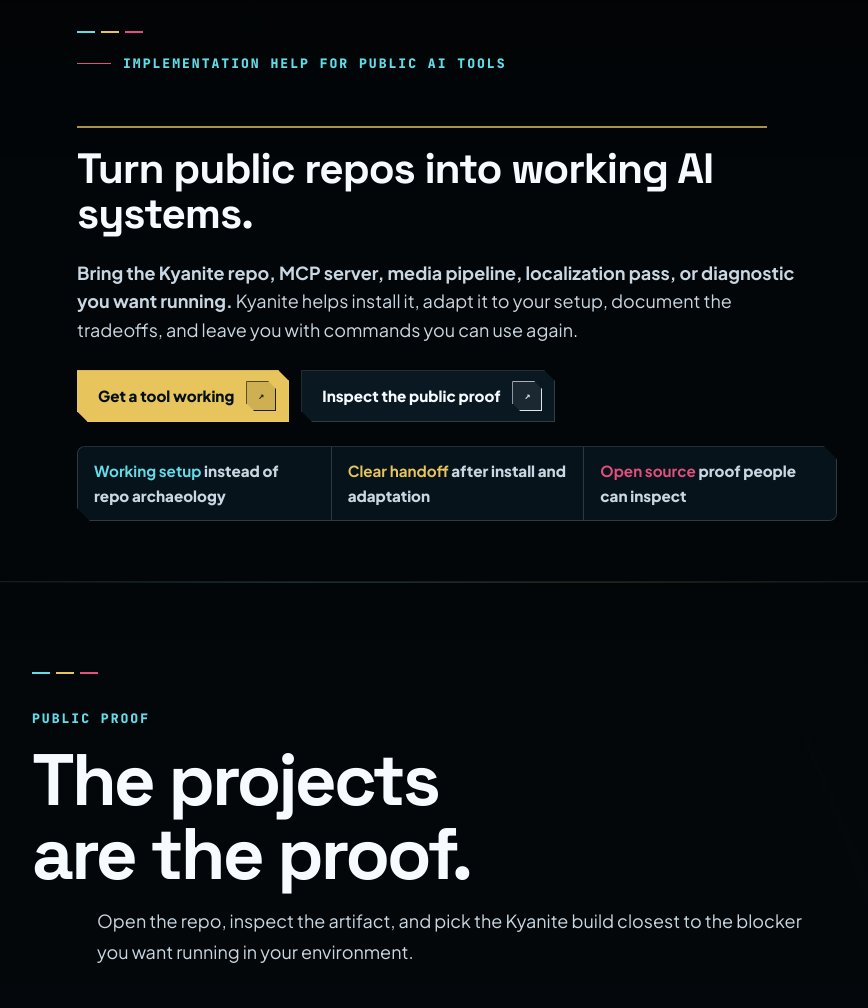
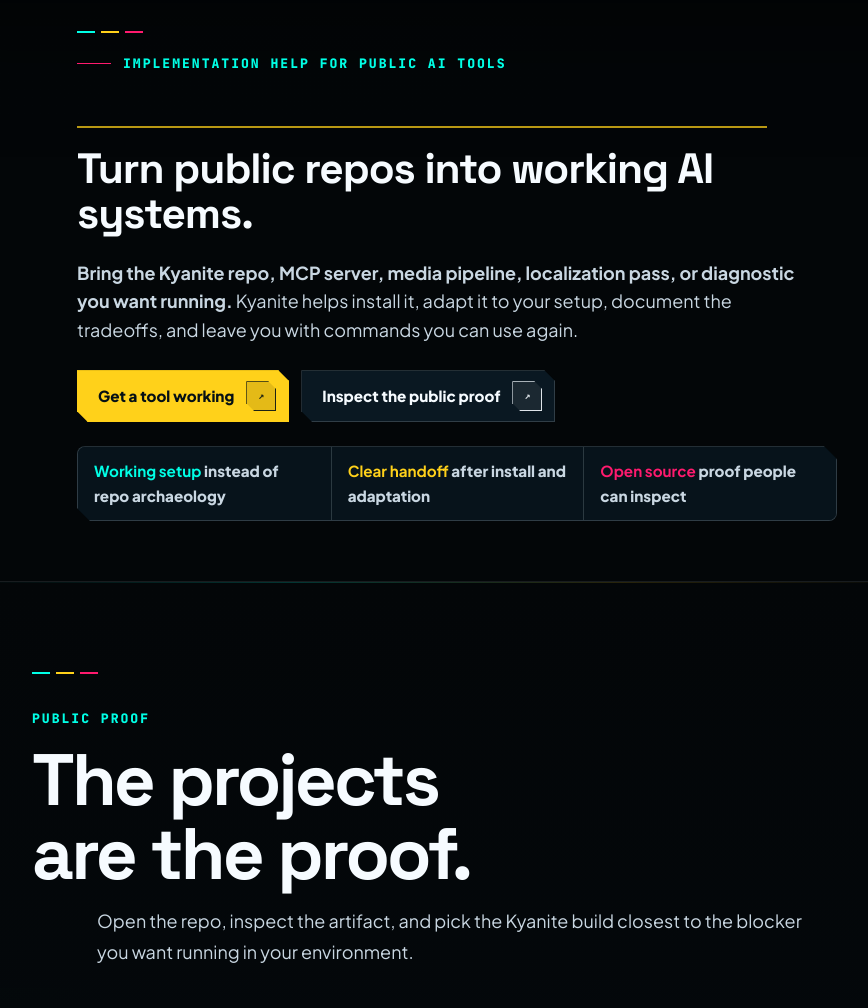
Before and after one commit to KyaniteLabs/kyanite-landing, a Flask app: page / in a window 1280 px wide. Shown: the part 975-1983 px from the top of the page, without its empty margins (183-1051 px from the left). Run offline with Flask 3, Linux system fonts and the light colour scheme; some libraries are stand-ins or nearby versions.

Commit message:
fix: align public Kyanite signals with locked triad

```diff
--- a/static/css/kyanite-system.css
+++ b/static/css/kyanite-system.css
@@ -29,16 +29,16 @@
   --step-6: clamp(3rem, 1.95rem + 5.25vw, 5.9rem);
   --measure: 66ch;
   --measure-wide: 74ch;
-  --cyan: #5edce8;
-  --cyan-2: #2aaec1;
-  --cyan-rgb: 94, 220, 232;
+  --cyan: #00ffe6;
+  --cyan-2: #00ffe6;
+  --cyan-rgb: 0, 255, 230;
   --blue: #087dcc;
-  --magenta: #e85682;
-  --magenta-2: #a969d8;
-  --magenta-rgb: 232, 86, 130;
-  --amber: #e9c960;
-  --amber-2: #d89f38;
-  --amber-rgb: 233, 201, 96;
+  --magenta: #ff1a6e;
+  --magenta-2: #ff1a6e;
+  --magenta-rgb: 255, 26, 110;
+  --amber: #ffd11a;
+  --amber-2: #ffd11a;
+  --amber-rgb: 255, 209, 26;
   --green: #7edba5;
   --red: #ff1a3d;
   --shadow: rgba(0, 0, 0, 0.5);
@@ -1872,11 +1879,11 @@ textarea:focus {
   --text-2: #c9d7e2;
   --muted: #8da0af;
   --muted-2: #657887;
-  --cyan: #64dce7;
-  --cyan-2: #19a7bd;
-  --amber: #e7c45c;
-  --amber-2: #b98932;
-  --magenta: #e34f7c;
+  --cyan: #00ffe6;
+  --cyan-2: #00ffe6;
+  --amber: #ffd11a;
+  --amber-2: #ffd11a;
+  --magenta: #ff1a6e;
   --green: #7edba5;
   --radius: 8px;
   --radius-sm: 6px;
@@ -1902,10 +1909,10 @@ body::before {
 body::after {
   z-index: -1;
   background:
-    linear-gradient(90deg, rgba(100, 220, 231, 0.05) 1px, transparent 1px),
-    linear-gradient(0deg, rgba(100, 220, 231, 0.04) 1px, transparent 1px),
-    linear-gradient(135deg, transparent 0 42%, rgba(231, 196, 92, 0.08) 42.2% 42.55%, transparent 42.8%),
-    linear-gradient(24deg, transparent 0 58%, rgba(227, 79, 124, 0.07) 58.15% 58.45%, transparent 58.7%),
+    linear-gradient(90deg, rgba(0, 255, 230, 0.05) 1px, transparent 1px),
+    linear-gradient(0deg, rgba(0, 255, 230, 0.04) 1px, transparent 1px),
+    linear-gradient(135deg, transparent 0 42%, rgba(255, 209, 26, 0.08) 42.2% 42.55%, transparent 42.8%),
+    linear-gradient(24deg, transparent 0 58%, rgba(255, 26, 110, 0.07) 58.15% 58.45%, transparent 58.7%),
     rgba(4, 7, 10, 0.34);
   background-size: 72px 72px, 72px 72px, 100% 100%, 100% 100%, auto;
   box-shadow:
@@ -2083,8 +2090,8 @@ button,
 
 .hero::before {
   background:
-    linear-gradient(90deg, rgba(100, 220, 231, 0.18) 0 1px, transparent 1px 100%),
-    linear-gradient(0deg, rgba(231, 196, 92, 0.11) 0 1px, transparent 1px 100%);
+    linear-gradient(90deg, rgba(0, 255, 230, 0.18) 0 1px, transparent 1px 100%),
+    linear-gradient(0deg, rgba(255, 209, 26, 0.11) 0 1px, transparent 1px 100%);
   background-size: 18vw 100%, 100% 18vh;
   border-top: 1px solid rgba(246, 251, 255, 0.06);
   opacity: 0.42;
@@ -2096,8 +2103,8 @@ button,
   inset: 18% 46% 10% -12%;
   pointer-events: none;
   background:
-    linear-gradient(110deg, transparent 0 46%, rgba(100, 220, 231, 0.2) 46.4% 46.8%, transparent 47.2%),
-    linear-gradient(112deg, transparent 0 59%, rgba(231, 196, 92, 0.18) 59.2% 59.5%, transparent 59.8%);
+    linear-gradient(110deg, transparent 0 46%, rgba(0, 255, 230, 0.2) 46.4% 46.8%, transparent 47.2%),
+    linear-gradient(112deg, transparent 0 59%, rgba(255, 209, 26, 0.18) 59.2% 59.5%, transparent 59.8%);
   opacity: 0.9;
 }
 
@@ -2198,7 +2205,7 @@ button,
   max-width: 760px;
   border-radius: var(--radius);
   background:
-    linear-gradient(135deg, rgba(100, 220, 231, 0.08), transparent 34%),
+    linear-gradient(135deg, rgba(0, 255, 230, 0.08), transparent 34%),
     rgba(4, 9, 13, 0.74);
   clip-path: polygon(0 0, calc(100% - 13px) 0, 100% 13px, 100% 100%, 13px 100%, 0 calc(100% - 13px));
 }
@@ -2260,13 +2267,13 @@ section {
 section::before {
   width: min(980px, calc(100% - 40px));
   background:
-    linear-gradient(90deg, transparent, rgba(100, 220, 231, 0.42), rgba(231, 196, 92, 0.32), transparent);
+    linear-gradient(90deg, transparent, rgba(0, 255, 230, 0.42), rgba(255, 209, 26, 0.32), transparent);
 }
 
 .band {
   background:
-    linear-gradient(135deg, rgba(100, 220, 231, 0.07), transparent 28%),
-    linear-gradient(18deg, transparent 64%, rgba(231, 196, 92, 0.07)),
+    linear-gradient(135deg, rgba(0, 255, 230, 0.07), transparent 28%),
+    linear-gradient(18deg, transparent 64%, rgba(255, 209, 26, 0.07)),
     rgba(6, 16, 24, 0.7);
 }
 
@@ -2529,7 +2536,7 @@ textarea::placeholder {
 
 .footer {
   background:
-    linear-gradient(90deg, rgba(100, 220, 231, 0.06), transparent 34%, rgba(231, 196, 92, 0.05)),
+    linear-gradient(90deg, rgba(0, 255, 230, 0.06), transparent 34%, rgba(255, 209, 26, 0.05)),
     var(--midnight);
 }
 
@@ -2719,10 +2726,10 @@ body::before {
 
 body::after {
   background:
-    linear-gradient(90deg, rgba(100, 220, 231, 0.07) 1px, transparent 1px),
-    linear-gradient(0deg, rgba(100, 220, 231, 0.045) 1px, transparent 1px),
-    linear-gradient(116deg, transparent 0 51%, rgba(231, 196, 92, 0.18) 51.05% 51.22%, transparent 51.3%),
-    linear-gradient(31deg, transparent 0 62%, rgba(227, 79, 124, 0.12) 62.08% 62.22%, transparent 62.34%),
+    linear-gradient(90deg, rgba(0, 255, 230, 0.07) 1px, transparent 1px),
+    linear-gradient(0deg, rgba(0, 255, 230, 0.045) 1px, transparent 1px),
+    linear-gradient(116deg, transparent 0 51%, rgba(255, 209, 26, 0.18) 51.05% 51.22%, transparent 51.3%),
+    linear-gradient(31deg, transparent 0 62%, rgba(255, 26, 110, 0.12) 62.08% 62.22%, transparent 62.34%),
     rgba(3, 6, 8, 0.68);
   background-size: 56px 56px, 56px 56px, 100% 100%, 100% 100%, auto;
   box-shadow:
@@ -2773,9 +2780,9 @@ body::after {
 
 .hero::before {
   background:
-    linear-gradient(90deg, rgba(100, 220, 231, 0.22) 0 1px, transparent 1px 100%),
-    linear-gradient(0deg, rgba(231, 196, 92, 0.14) 0 1px, transparent 1px 100%),
-    linear-gradient(135deg, transparent 0 47%, rgba(227, 79, 124, 0.14) 47.1% 47.28%, transparent 47.4%);
+    linear-gradient(90deg, rgba(0, 255, 230, 0.22) 0 1px, transparent 1px 100%),
+    linear-gradient(0deg, rgba(255, 209, 26, 0.14) 0 1px, transparent 1px 100%),
+    linear-gradient(135deg, transparent 0 47%, rgba(255, 26, 110, 0.14) 47.1% 47.28%, transparent 47.4%);
   background-size: 13.5vw 100%, 100% 128px, 100% 100%;
   opacity: 0.36;
 }
@@ -2833,7 +2840,7 @@ body::after {
 
 .btn-primary {
   border-color: rgba(var(--amber-rgb), 0.92);
-  background: #e7c45c;
+  background: #ffd11a;
   color: #051015;
 }
 
@@ -3239,10 +3246,10 @@ body::before {
 
 body::after {
   background:
-    linear-gradient(90deg, rgba(100, 220, 231, 0.055) 1px, transparent 1px),
-    linear-gradient(0deg, rgba(100, 220, 231, 0.035) 1px, transparent 1px),
-    linear-gradient(116deg, transparent 0 51%, rgba(231, 196, 92, 0.12) 51.05% 51.2%, transparent 51.3%),
-    linear-gradient(31deg, transparent 0 62%, rgba(227, 79, 124, 0.08) 62.08% 62.22%, transparent 62.34%),
+    linear-gradient(90deg, rgba(0, 255, 230, 0.055) 1px, transparent 1px),
+    linear-gradient(0deg, rgba(0, 255, 230, 0.035) 1px, transparent 1px),
+    linear-gradient(116deg, transparent 0 51%, rgba(255, 209, 26, 0.12) 51.05% 51.2%, transparent 51.3%),
+    linear-gradient(31deg, transparent 0 62%, rgba(255, 26, 110, 0.08) 62.08% 62.22%, transparent 62.34%),
     rgba(3, 6, 8, 0.52);
   background-size: 64px 64px, 64px 64px, 100% 100%, 100% 100%, auto;
 }
@@ -3551,15 +3564,15 @@ body::after {
 
 /* 2026-06-01 remediation: Voronoi material system, shared motion, no pill controls. */
 :root {
-  --voronoi-field: url("/static/brand/kyanite-voronoi-material-field-1800x1200.webp");
-  --voronoi-slab: url("/static/brand/kyanite-voronoi-material-slab-1600x760.webp");
-  --voronoi-proof: url("/static/brand/kyanite-voronoi-material-proof-2172x724.webp");
+  --voronoi-field: radial-gradient(ellipse at 18% 12%, rgba(0, 255, 230, 0.18), transparent 58%);
+  --voronoi-slab: linear-gradient(135deg, rgba(0, 255, 230, 0.16), rgba(255, 209, 26, 0.08) 42%, rgba(255, 26, 110, 0.1));
+  --voronoi-proof: linear-gradient(140deg, rgba(0, 255, 230, 0.1), rgba(5, 11, 16, 0.32) 46%, rgba(255, 209, 26, 0.09));
 }
 
 body::before {
   background:
-    radial-gradient(circle at 18% 12%, rgba(94, 220, 232, 0.2), transparent 28%),
-    radial-gradient(circle at 82% 24%, rgba(233, 201, 96, 0.12), transparent 24%),
+    radial-gradient(circle at 18% 12%, rgba(0, 255, 230, 0.2), transparent 28%),
+    radial-gradient(circle at 82% 24%, rgba(255, 209, 26, 0.12), transparent 24%),
     linear-gradient(180deg, rgba(3, 6, 8, 0.2), rgba(3, 6, 8, 0.92)),
     var(--voronoi-field) center top / cover no-repeat;
   opacity: 0.58;
@@ -3572,8 +3585,8 @@ body::after {
   background:
     linear-gradient(90deg, rgba(3, 6, 8, 0.96), rgba(3, 6, 8, 0.26) 46%, rgba(3, 6, 8, 0.86)),
     linear-gradient(0deg, rgba(3, 6, 8, 0.9), transparent 42%, rgba(3, 6, 8, 0.76)),
-    linear-gradient(116deg, transparent 0 51%, rgba(231, 196, 92, 0.11) 51.05% 51.2%, transparent 51.3%),
-    linear-gradient(31deg, transparent 0 62%, rgba(232, 86, 130, 0.08) 62.08% 62.22%, transparent 62.34%);
+    linear-gradient(116deg, transparent 0 51%, rgba(255, 209, 26, 0.11) 51.05% 51.2%, transparent 51.3%),
+    linear-gradient(31deg, transparent 0 62%, rgba(255, 26, 110, 0.08) 62.08% 62.22%, transparent 62.34%);
   background-size: auto;
 }
 
@@ -3587,8 +3600,8 @@ body::after {
 
 .hero::before {
   background:
-    linear-gradient(112deg, transparent 0 42%, rgba(94, 220, 232, 0.17) 42.18% 42.36%, transparent 42.6%),
-    linear-gradient(128deg, transparent 0 62%, rgba(233, 201, 96, 0.13) 62.1% 62.28%, transparent 62.48%),
+    linear-gradient(112deg, transparent 0 42%, rgba(0, 255, 230, 0.17) 42.18% 42.36%, transparent 42.6%),
+    linear-gradient(128deg, transparent 0 62%, rgba(255, 209, 26, 0.13) 62.1% 62.28%, transparent 62.48%),
     var(--voronoi-field) center / cover no-repeat;
   background-size: auto, auto, cover;
   opacity: 0.34;
```
Also changed, not shown: other parts of static/css/kyanite-system.css (+48 -35 lines).
